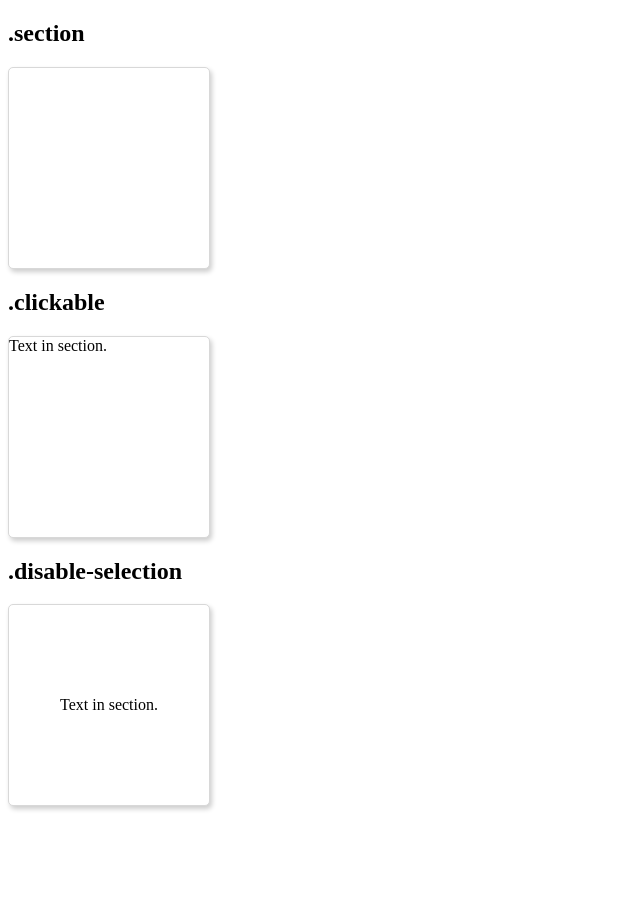
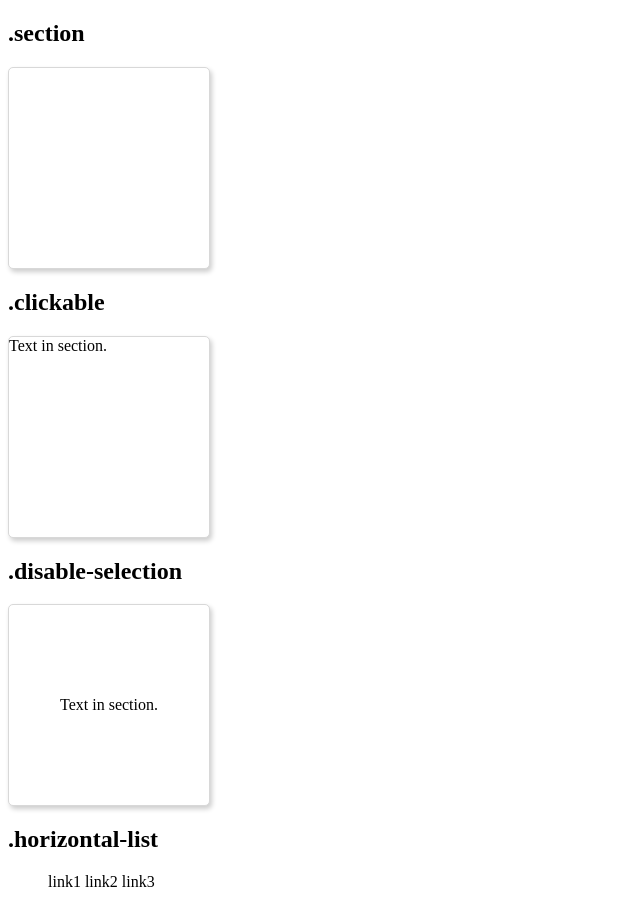
Before and after one commit to sunzhongwei/rstyle, a plain HTML site: page index.html in a window 1280 px wide. Shown: the whole page, without its empty margins (0-640 px from the left). Before the commit the page ends 814 px from the top, so only its background shows below. Drawn offline with Linux system fonts and the light colour scheme.

Commit message:
horizontal list

```diff
--- a/index.html
+++ b/index.html
@@ -23,6 +23,13 @@
     Text in section.
     </span>
   </div>
+
+  <h2>.horizontal-list</h2>
+  <ul class="horizontal-list">
+    <li>link1</li>
+    <li>link2</li>
+    <li>link3</li>
+  </ul>
 </body>
 
 </html>
--- a/rstyle.css
+++ b/rstyle.css
@@ -15,6 +15,14 @@
   /*
   line-height: 200px;
   */
+}
+
+ul.horizontal-list {
+  list-style-type: none;
+}
+
+ul.horizontal-list li {
+  display: inline;
 }
 
 
```
